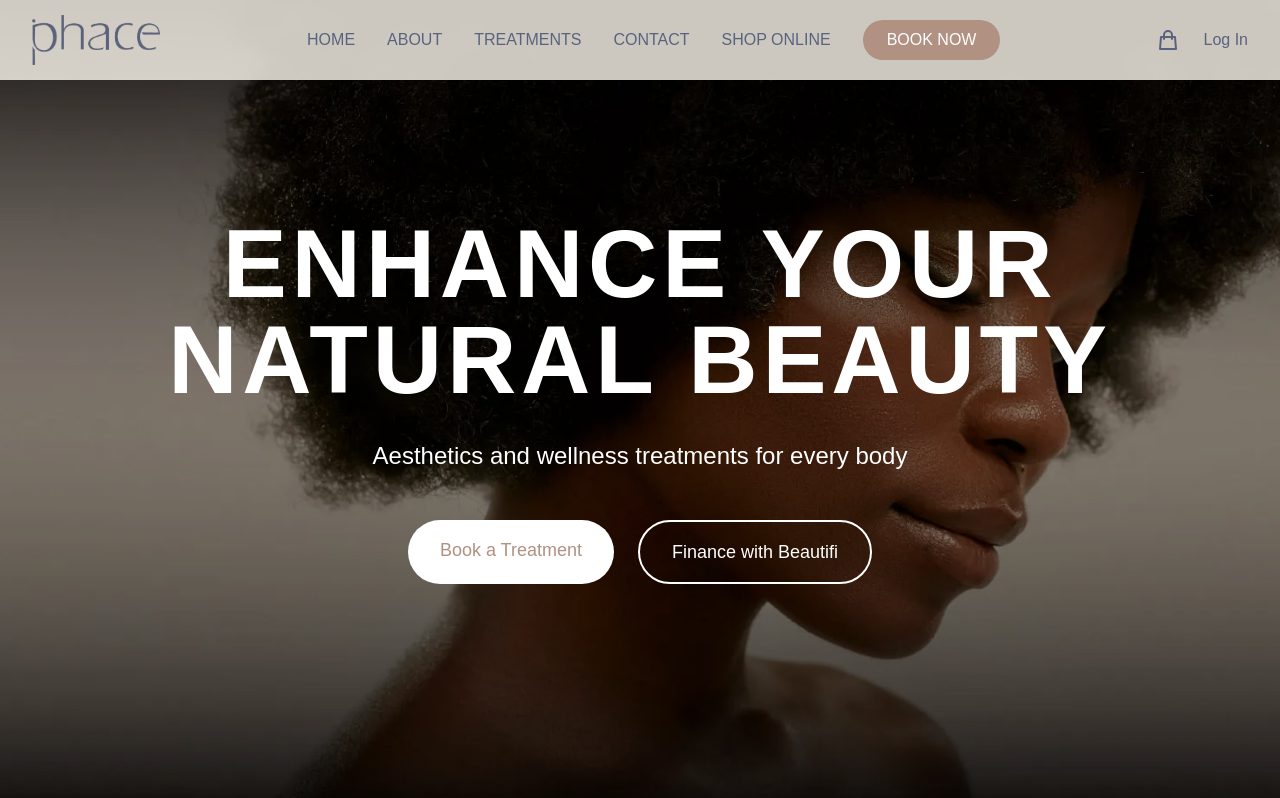
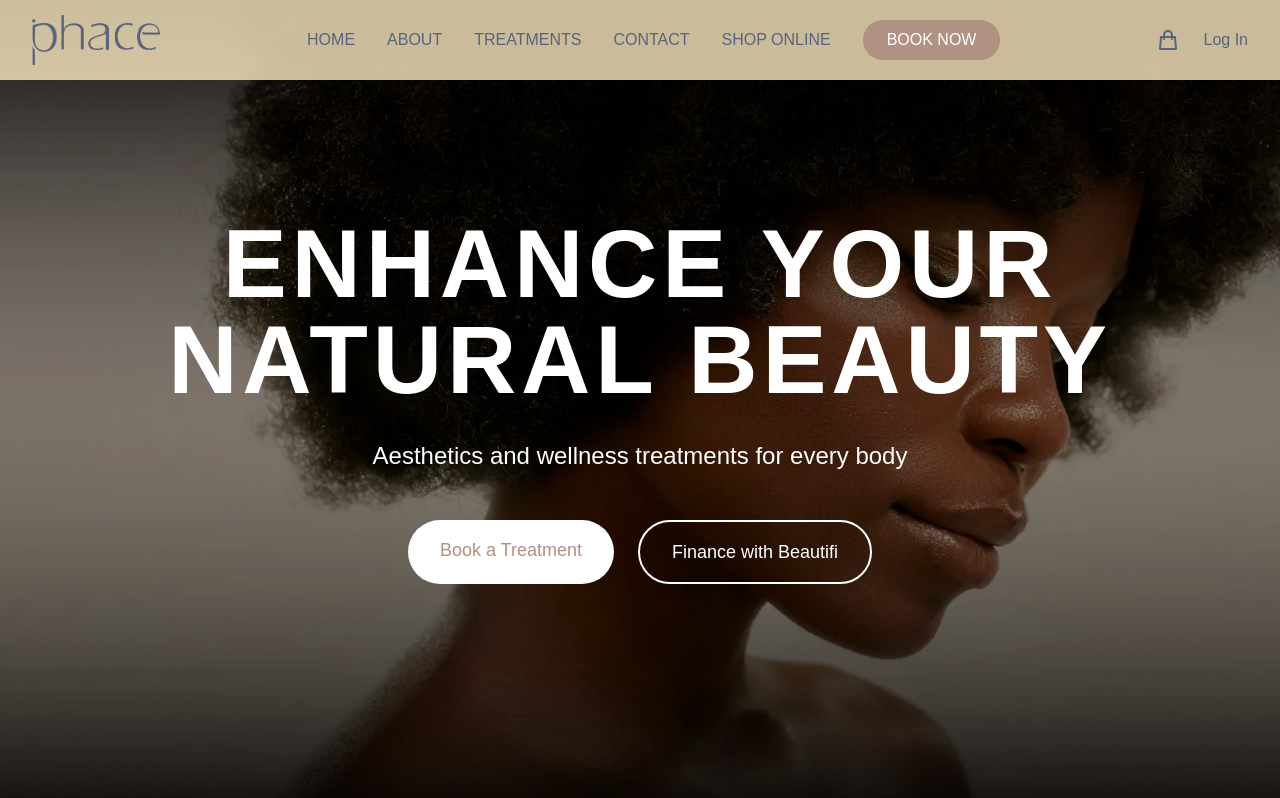
Before and after one commit to masonym/phace-website, a Next.js app: page / in a window 1280 px wide. Shown: the top 798 px of the page. Built offline with nearby package versions, Linux system fonts and the light colour scheme; no server answers.

Commit message:
updated header, added names to testimonies

```diff
--- a/src/components/Navigation.tsx
+++ b/src/components/Navigation.tsx
@@ -11,7 +11,7 @@ export function Navigation() {
   const { isAuthenticated, user } = useAuth()
 
   return (
-    <nav className="fixed w-full bg-[#FFFBF0]/80 backdrop-blur-sm z-50">
+    <nav className="fixed w-full bg-[#FDECC2]/80 backdrop-blur-sm z-50">
       <div className="max-w-7xl mx-auto px-4 sm:px-6 lg:px-8">
         <div className="flex justify-between items-center h-20">
           <Link href="/" className="flex-shrink-0 text-2xl font-bold">
--- a/src/components/home/ClientStories.tsx
+++ b/src/components/home/ClientStories.tsx
@@ -5,23 +5,27 @@ type Story = {
   quote: string;
   image: string;
   title: string;
+  name: string;
 }
 
 const stories: Story[] = [
   {
     quote: "The results were remarkable",
     image: "/images/client1.webp",
-    title: "What truly sets Phace apart is the advanced technology they use for laser hair removal. Not only was the procedure virtually painless, but the results were remarkable. After just a few sessions, I noticed a significant reduction in hair growth, and now, I can confidently say goodbye to the constant hassle of shaving and waxing."
+    title: "What truly sets Phace apart is the advanced technology they use for laser hair removal. Not only was the procedure virtually painless, but the results were remarkable. After just a few sessions, I noticed a significant reduction in hair growth, and now, I can confidently say goodbye to the constant hassle of shaving and waxing.",
+    name: "Leah",
   },
   {
     quote: "A personalized approach",
     image: "/images/client2.webp",
-    title: "What makes Phace facials unique is their personalized approach. The knowledgeable aestheticians took the time to assess my skin's specific needs and tailor each treatment accordingly. Not only did they target my existing acne, but they also provided valuable skincare advice to prevent future breakouts"
+    title: "What makes Phace facials unique is their personalized approach. The knowledgeable aestheticians took the time to assess my skin's specific needs and tailor each treatment accordingly. Not only did they target my existing acne, but they also provided valuable skincare advice to prevent future breakouts",
+    name: "Jen",
   },
   {
     quote: "Professional expertise",
     image: "/images/client3.webp",
-    title: "From the moment I walked through their doors, I was impressed by the professionalism and expertise of the staff. They took the time to listen to my concerns and goals, providing me with a customized treatment plan that targeted my specific aging concerns."
+    title: "From the moment I walked through their doors, I was impressed by the professionalism and expertise of the staff. They took the time to listen to my concerns and goals, providing me with a customized treatment plan that targeted my specific aging concerns.",
+    name: "Ashley",
   }
 ]
 
@@ -45,6 +49,7 @@ export function ClientStories() {
                 "{story.quote}"
               </blockquote>
               <p className="text-text/80">{story.title}</p>
+              <p className="mt-2 font-semibold">{story.name}</p>
             </div>
           ))}
         </div>
```
